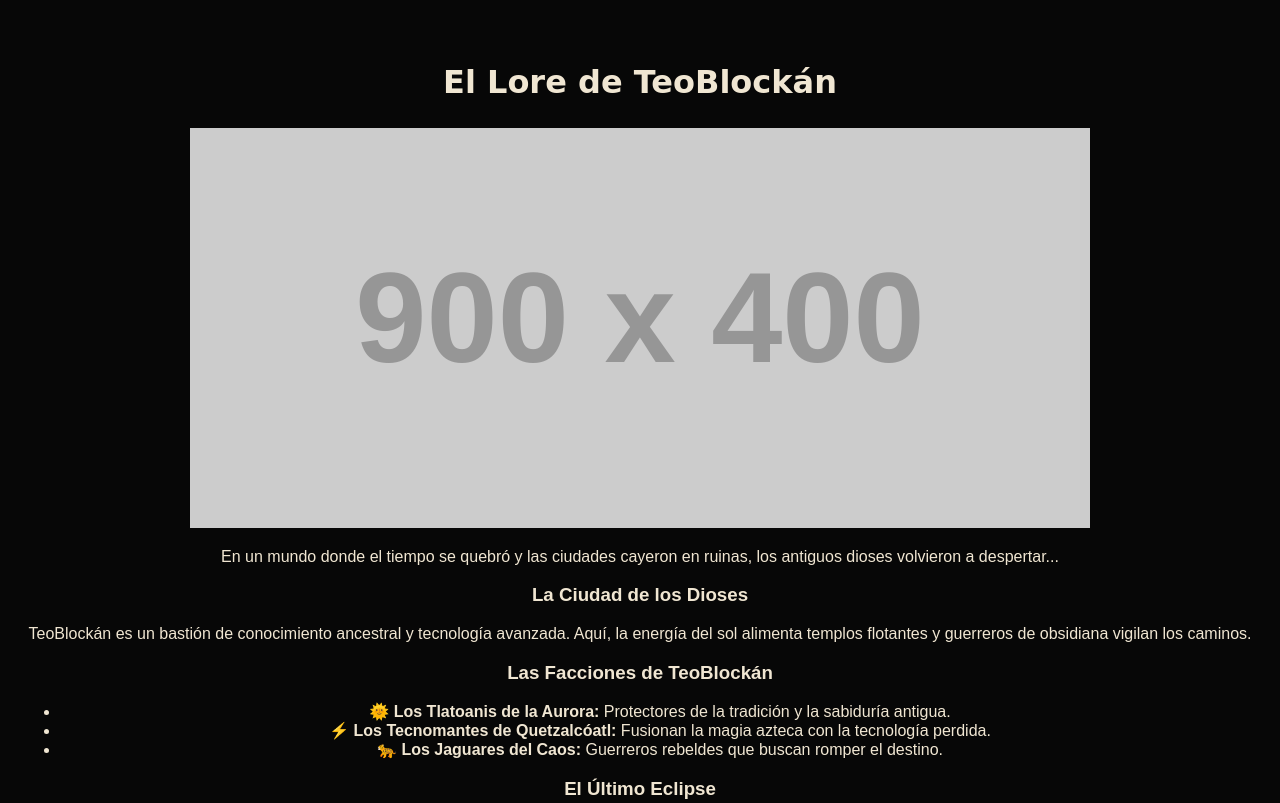
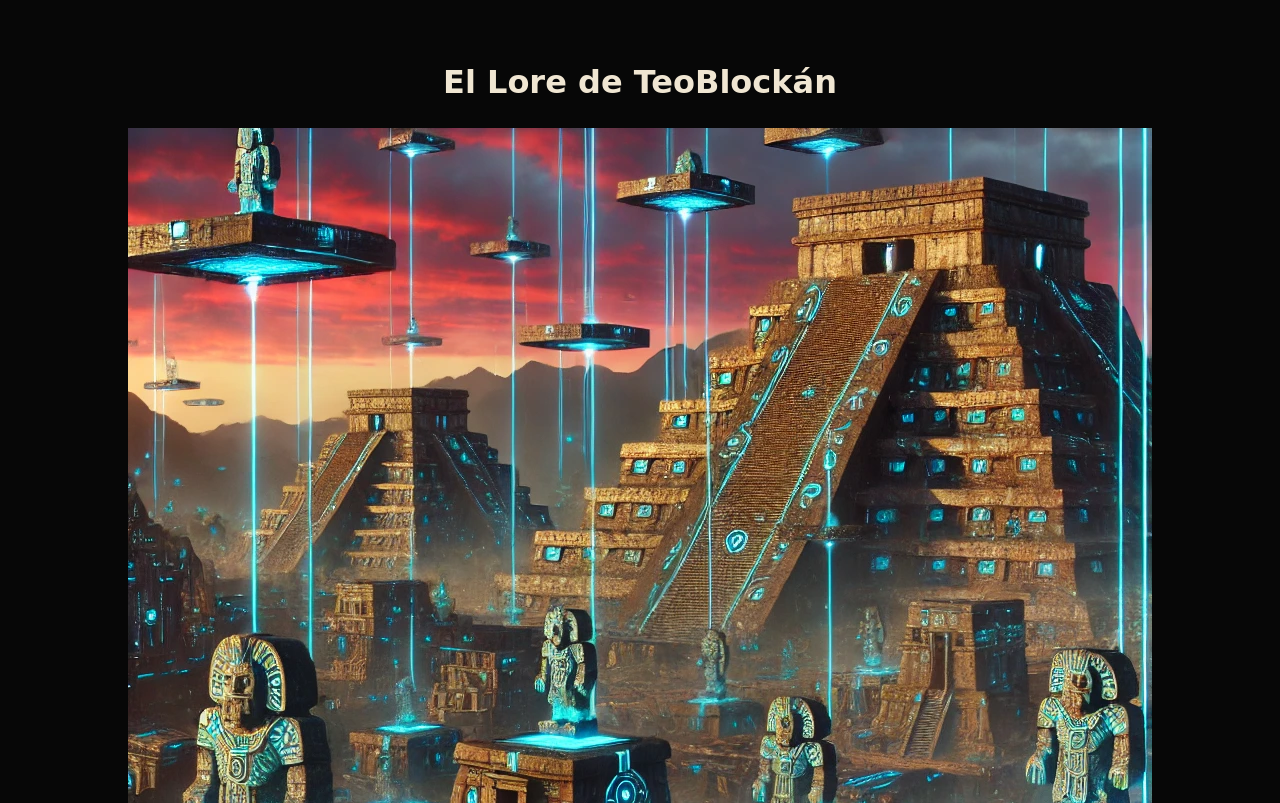
Before and after one commit to TeoBlockan/teoblockan-website, a plain HTML site: page index.html in a window 1280 px wide. Shown: the part 760-1563 px from the top of the page. Drawn offline with Linux system fonts and the light colour scheme; placeholder pictures from the web are drawn by us; a script that the page names is missing.

Commit message:
Update index.html
cambio imagen secion lore

```diff
--- a/index.html
+++ b/index.html
@@ -32,9 +32,8 @@
 
    <section id="lore">
     <h2>El Lore de TeoBlockán</h2>
-    <img src="https://via.placeholder.com/900x400?text=Templo+Azteca" alt="Templo Azteca" class="lore-img">
+    <img src="https://raw.githubusercontent.com/TeoBlockan/teoblockan-website/refs/heads/main/imagen%201.webp" alt="Ciudad Azteca Futurista" class="lore-img">
     <p>En un mundo donde el tiempo se quebró y las ciudades cayeron en ruinas, los antiguos dioses volvieron a despertar...</p>
-
     <h3>La Ciudad de los Dioses</h3>
     <p>TeoBlockán es un bastión de conocimiento ancestral y tecnología avanzada. Aquí, la energía del sol alimenta templos flotantes y guerreros de obsidiana vigilan los caminos.</p>
 
```
